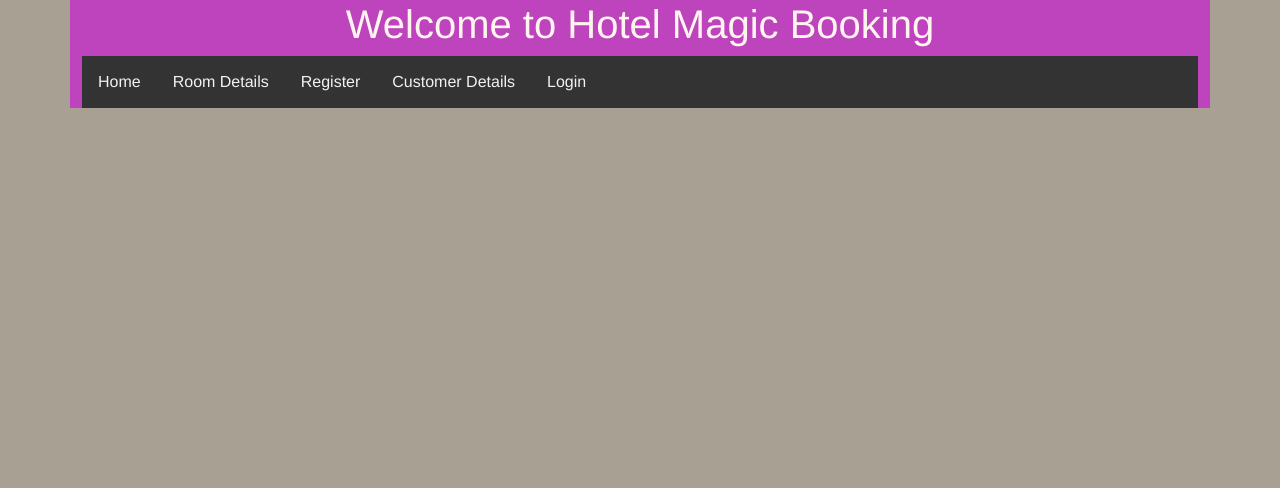
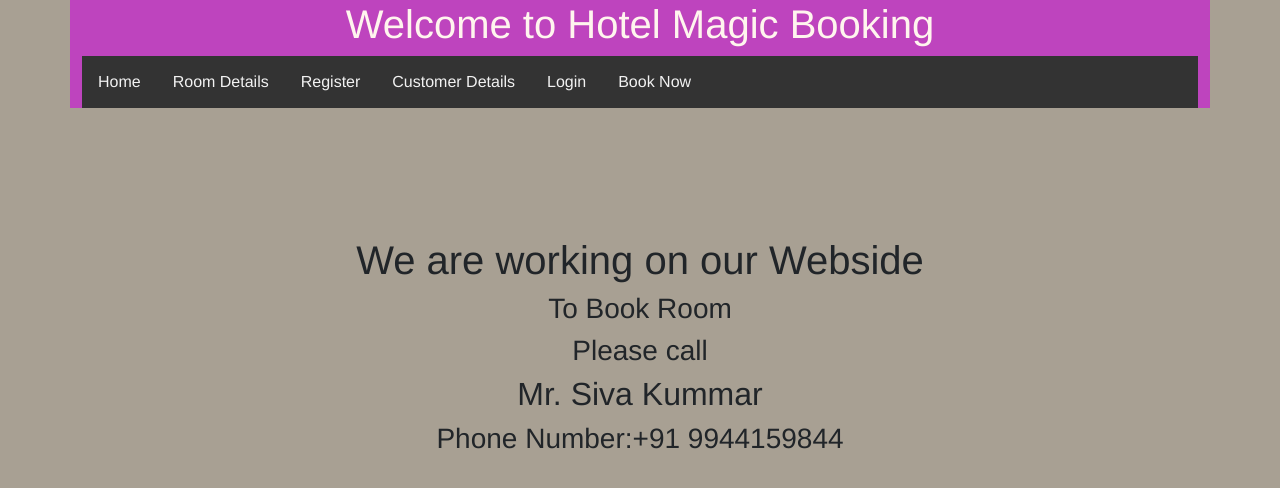
Before and after one commit to kmandalusa/project2-front-end, an Angular app: page /booking in a window 1280 px wide. Before the commit this address led to /. Shown: the top 488 px of the page. Built offline with nearby package versions, Linux system fonts and the light colour scheme.

Commit message:
booking added

```diff
--- a/src/app/app-routing.module.ts
+++ b/src/app/app-routing.module.ts
@@ -1,5 +1,6 @@
 import { Component, NgModule } from '@angular/core';
 import { RouterModule, Routes } from '@angular/router';
+import { BookingComponent } from './booking/booking.component';
 import { CustomerComponent } from './customer/customer.component';
 import { HomeComponent } from './home/home.component';
 import { LoginComponent } from './login/login.component';
@@ -11,7 +12,8 @@ const routes: Routes = [
  { path: 'rooms', component: RoomsComponent},
  { path: 'registration-form', component: RegistrationFormComponent},
  { path: 'customer', component: CustomerComponent},
- { path: 'home', component: HomeComponent}
+ { path: 'home', component: HomeComponent},
+ { path: 'booking', component: BookingComponent}
 ];
 
 @NgModule({
--- a/src/app/app.module.ts
+++ b/src/app/app.module.ts
@@ -11,6 +11,7 @@ import {FormsModule} from '@angular/forms';
 import { TopnavComponent } from './topnav/topnav.component';
 import { RoomsComponent } from './rooms/rooms.component';
 import { HomeComponent } from './home/home.component';
+import { BookingComponent } from './booking/booking.component';
 
 
 
@@ -24,6 +25,7 @@ import { HomeComponent } from './home/home.component';
     TopnavComponent,
     RoomsComponent,
     HomeComponent,
+    BookingComponent,
 
 
   ],
--- /dev/null
+++ b/src/app/booking/booking.component.css
@@ -0,0 +1,4 @@
+div{
+    padding-top: 10%;
+    text-align: center;
+}
--- /dev/null
+++ b/src/app/booking/booking.component.html
@@ -0,0 +1,9 @@
+
+<div class="container">
+    <h1>We are working on our Webside</h1>
+    <h3>To Book Room</h3>
+    <h3>Please call</h3>
+    <h2>Mr. Siva Kummar</h2>
+    <h3>Phone Number:+91 9944159844 </h3>
+
+</div>
--- /dev/null
+++ b/src/app/booking/booking.component.ts
@@ -0,0 +1,15 @@
+import { Component, OnInit } from '@angular/core';
+
+@Component({
+  selector: 'app-booking',
+  templateUrl: './booking.component.html',
+  styleUrls: ['./booking.component.css']
+})
+export class BookingComponent implements OnInit {
+
+  constructor() { }
+
+  ngOnInit(): void {
+  }
+
+}
--- a/src/app/home/home.component.html
+++ b/src/app/home/home.component.html
@@ -1,6 +1,6 @@
 <body>
 <div>
-    <h1>Welcome To Our Magic Hotel</h1>
+    <h1>Experience our magical place</h1>
 </div>
 <img src="assets/hotel.jpg" alt="Hotel">
 </body>
--- a/src/app/topnav/topnav.component.html
+++ b/src/app/topnav/topnav.component.html
@@ -6,5 +6,6 @@
     <a href="#" routerLink="/registration-form" routerLinkActive="active">Register</a>
     <a href="#" routerLink="/customer" routerLinkActive="active">Customer Details</a>
     <a href="#" routerLink="/login" routerLinkActive="active">Login</a>
+    <a href="#" routerLink="/booking" routerLinkActive="active">Book Now</a>
   </div>
 </div>
```
Also changed, not shown: 1 other file (tests, documents, lock files or other folders).
